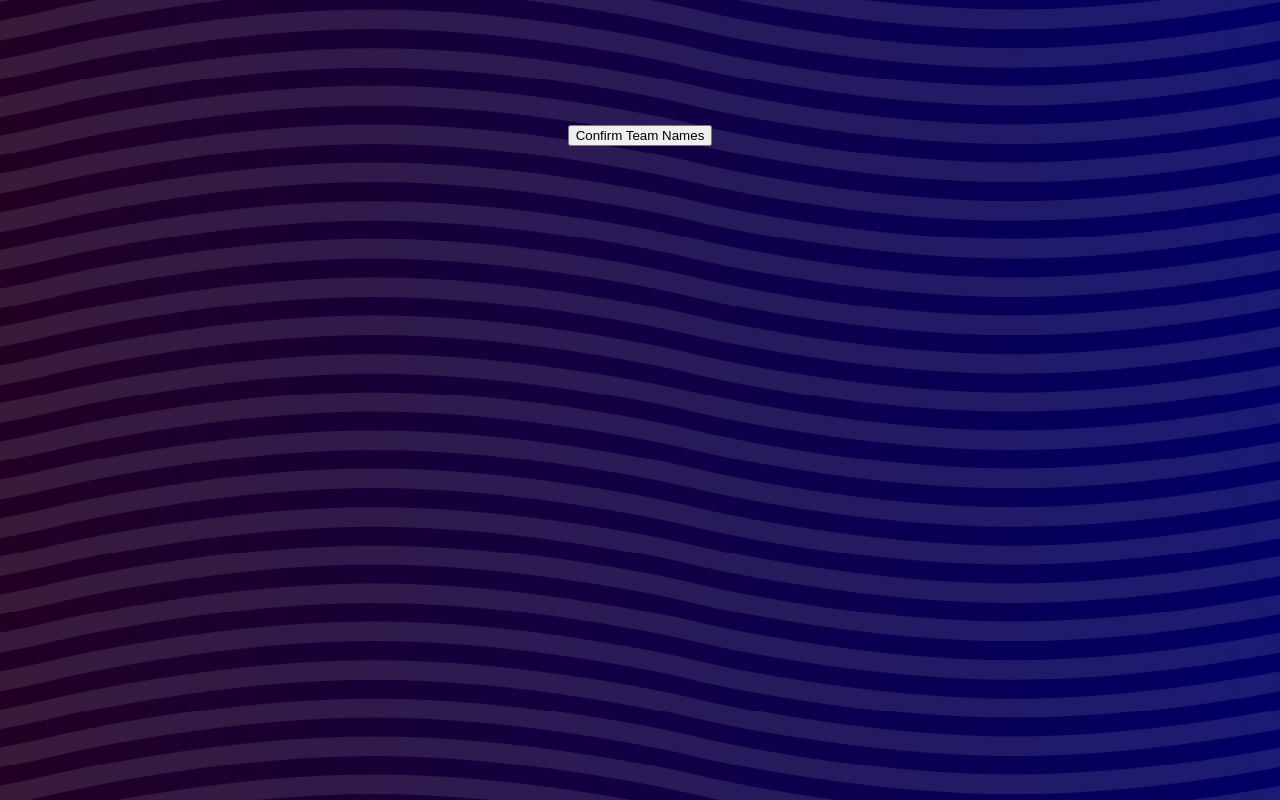
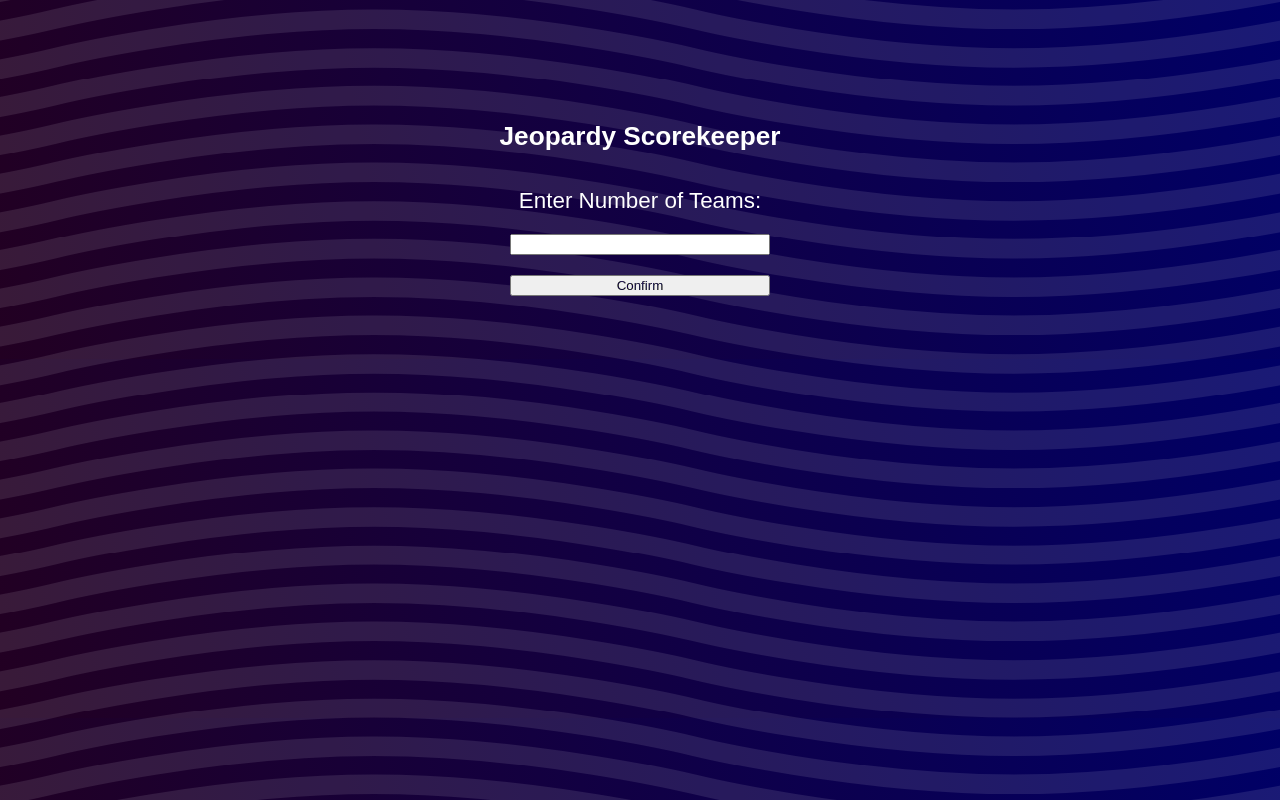
Before and after one commit to HarrisNaseh/Jeopardy_Scorekeeper, a plain HTML site: page index.html in a window 1280 px wide. Both pictures are taken after a click on the button "Confirm". Drawn offline with Linux system fonts and the light colour scheme.

Commit message:
User must at least have 1 team

```diff
--- a/script.js
+++ b/script.js
@@ -1,6 +1,9 @@
 document.getElementById('confirmTeamNumber').addEventListener('click', function() {
     var numTeams = document.getElementById('numTeams').value;
-    setupTeamNamesInput(numTeams);
+    if(numTeams > 0){
+        setupTeamNamesInput(numTeams);
+    }
+
 });
 
 function setupTeamNamesInput(numTeams) {
--- a/style.css
+++ b/style.css
@@ -35,7 +35,6 @@
 .teamCard {
     border-radius: 10px;
     padding: 10px;
-
     text-align: center;
     height: auto;
     background-color: #fff;
```
